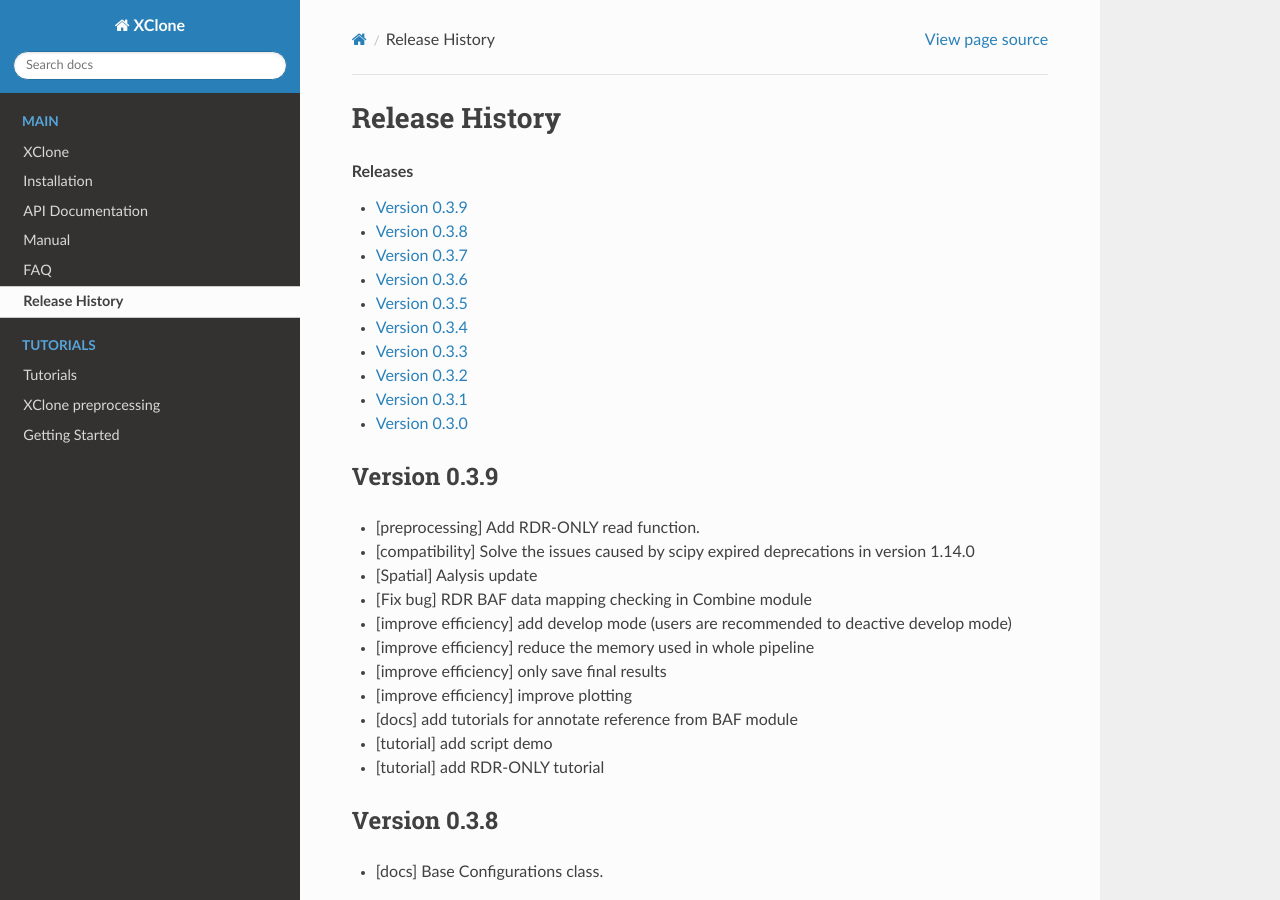
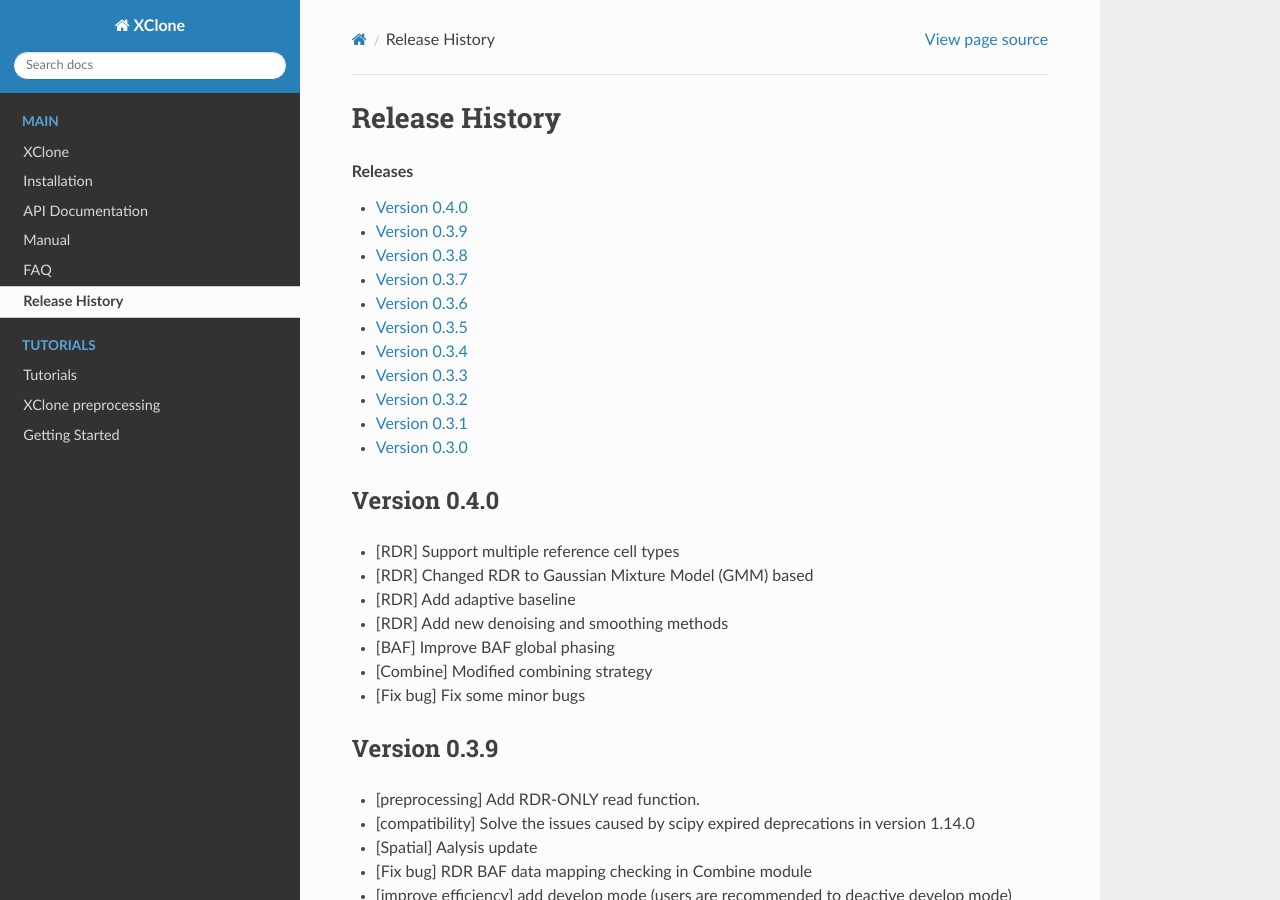
Before and after one commit to single-cell-genetics/XClone, a Sphinx documentation site: the page built from docs/release.rst, in a window 1280 px wide and 900 px high. Built offline with Sphinx 7.4.7 and the Read the Docs theme 3.1.0, drawn with Linux system fonts in a browser that asks for light colours; pages that are not in the unit, such as notebooks, are missing from menus.

Commit message:
added release history for v0.4.0

```diff
--- a/docs/release.rst
+++ b/docs/release.rst
@@ -5,6 +5,15 @@
    :depth: 1
    :local:
 
+Version 0.4.0
+-------------
+- [RDR] Support multiple reference cell types
+- [RDR] Changed RDR to Gaussian Mixture Model (GMM) based
+- [RDR] Add adaptive baseline
+- [RDR] Add new denoising and smoothing methods
+- [BAF] Improve BAF global phasing
+- [Combine] Modified combining strategy
+- [Fix bug] Fix some minor bugs
 
 Version 0.3.9
 -------------
```
